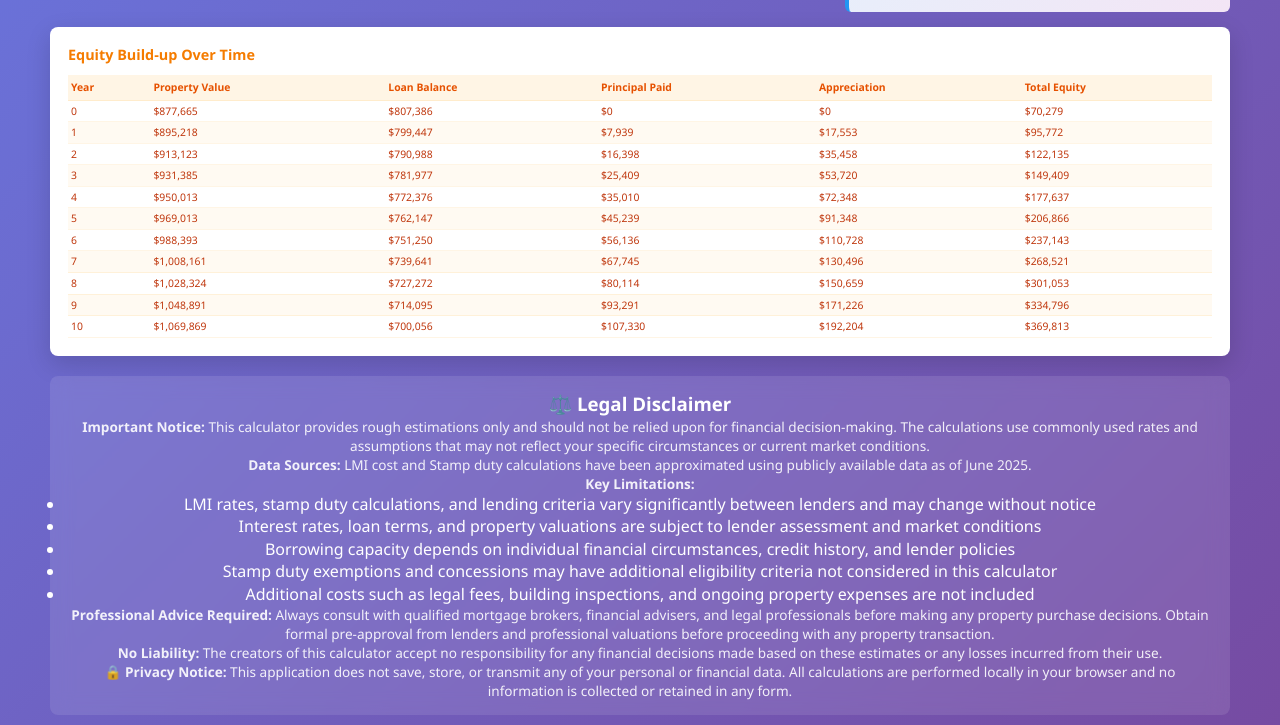
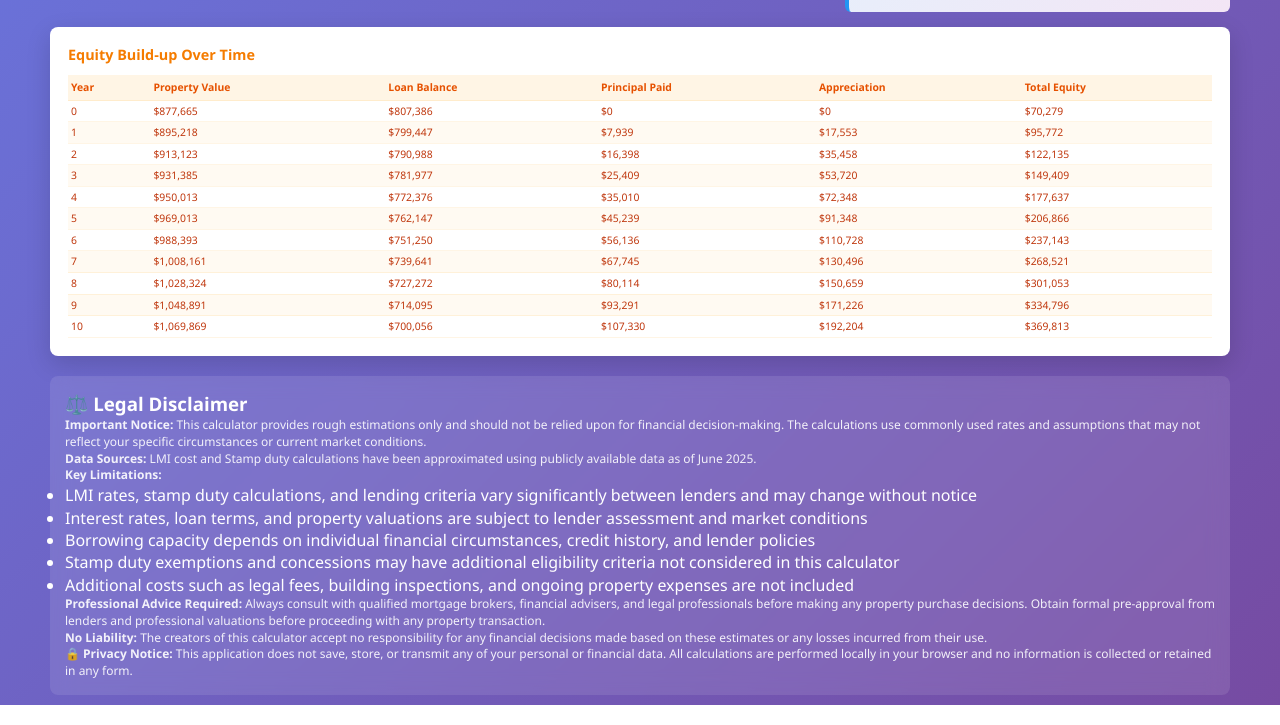
Before and after one commit to sagarsameer-pers/property-affordability-calculator, a plain HTML site: page index.html in a window 1280 px wide. Shown: the part 679-1404 px from the top of the page. Drawn offline with Linux system fonts and the light colour scheme.

Commit message:
Align Legal Disclaimer to left and reduce font size

```diff
--- a/styles.css
+++ b/styles.css
@@ -453,10 +453,11 @@ footer {
     padding: 15px;
     border-radius: 8px;
     backdrop-filter: blur(10px);
+    text-align: left;
 }
 
 .disclaimer p {
-    font-size: 0.85rem;
+    font-size: 0.75rem;
     opacity: 0.9;
 }
 
```
